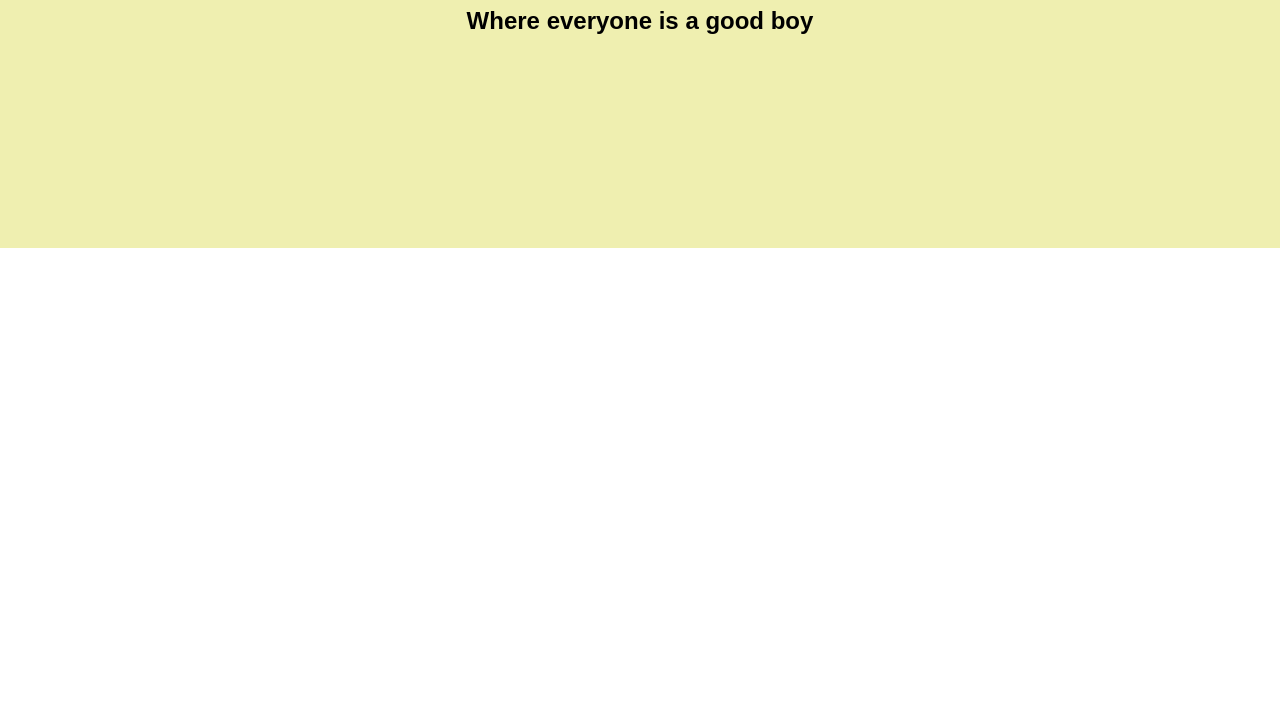
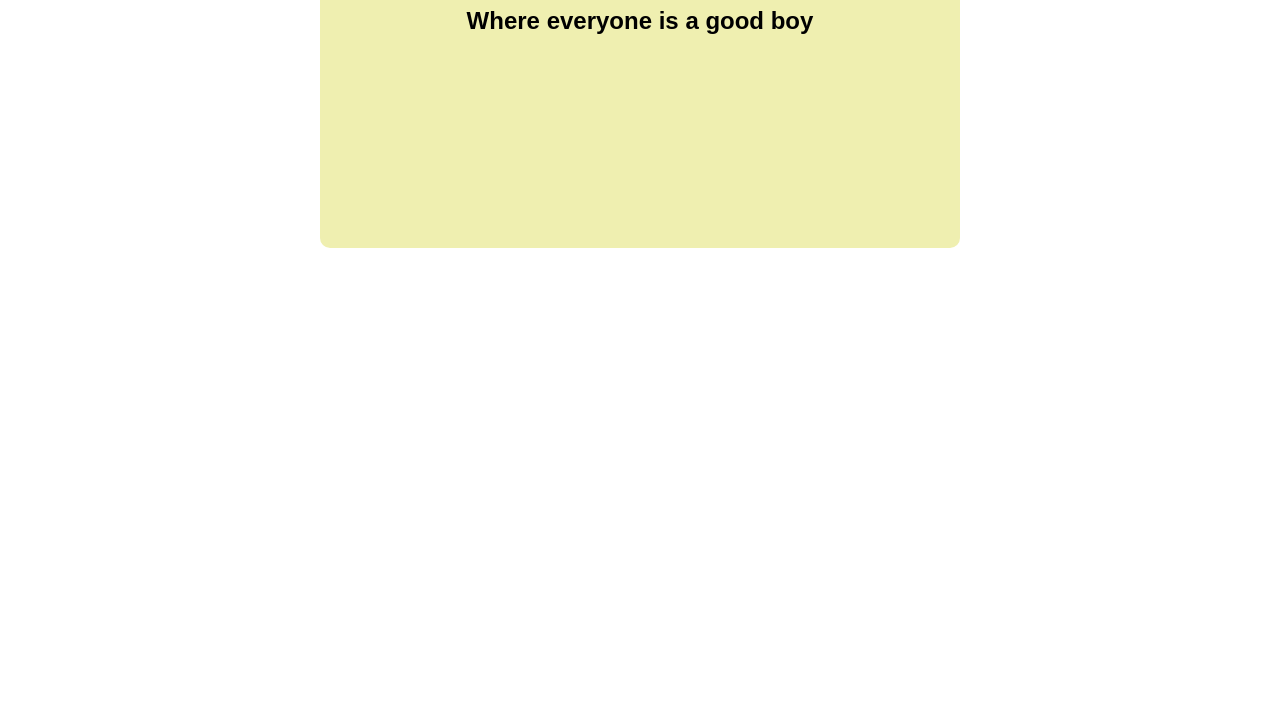
Before and after one commit to adamcheaib/Non-Doglopedia, a plain HTML site: page index.html in a window 1280 px wide. Shown: the part 73-800 px from the top of the page. Drawn offline with Linux system fonts and the light colour scheme.

Commit message:
Update index.css
La till width, border radius, och centrerade diven genom margin-right och marin-left

```diff
--- a/index.css
+++ b/index.css
@@ -1,5 +1,7 @@
 body {
     margin: 0;
+    padding: 0;
+    display: inline;
 }
 
 #topofpage {
@@ -8,5 +10,9 @@ body {
     font-family: Arial, Helvetica, sans-serif;
     background-color: rgb(239, 239, 176);
     height: 300px;
-
+    padding: 0;
+    border-radius: 10px;
+    width: 50%;
+    margin-right: auto;
+    margin-left: auto;
 }
```
